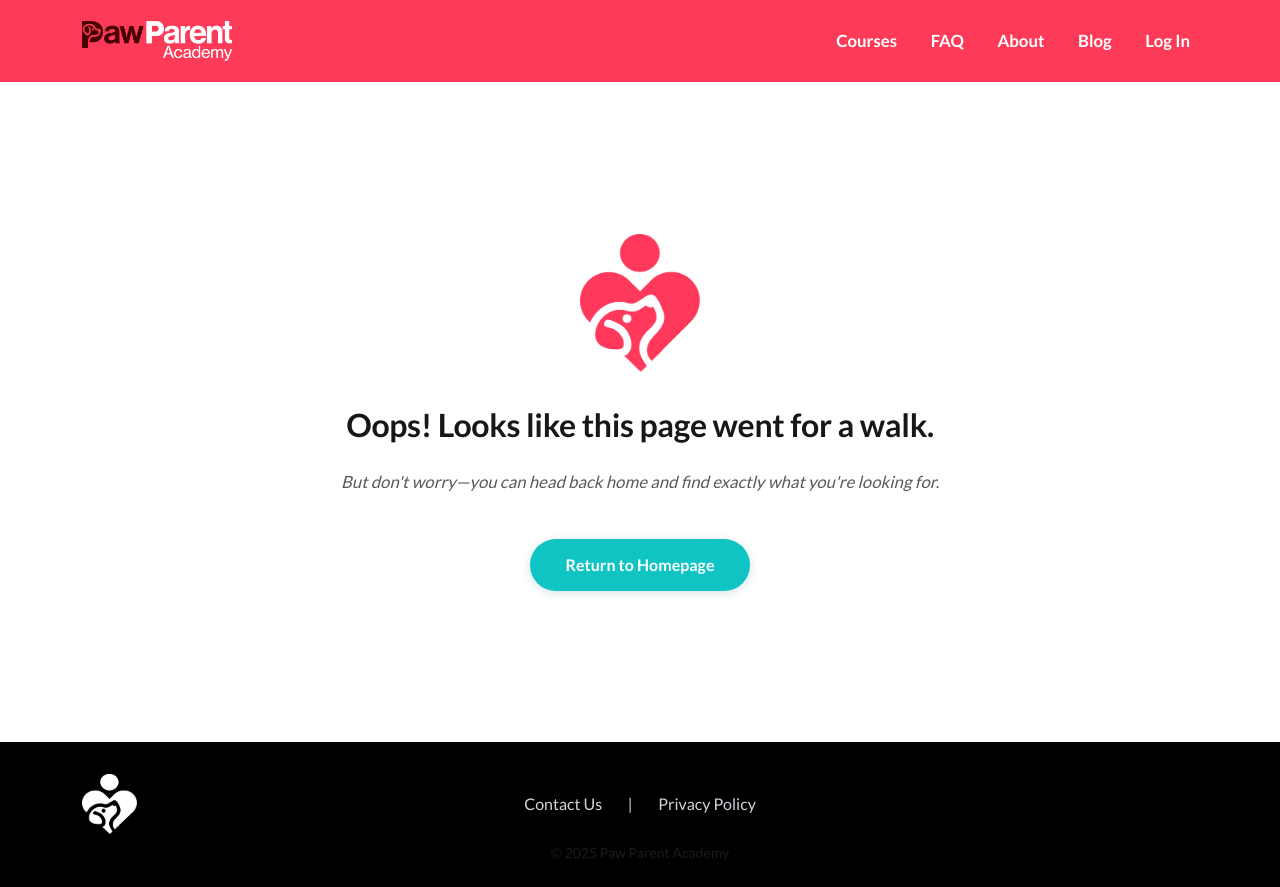
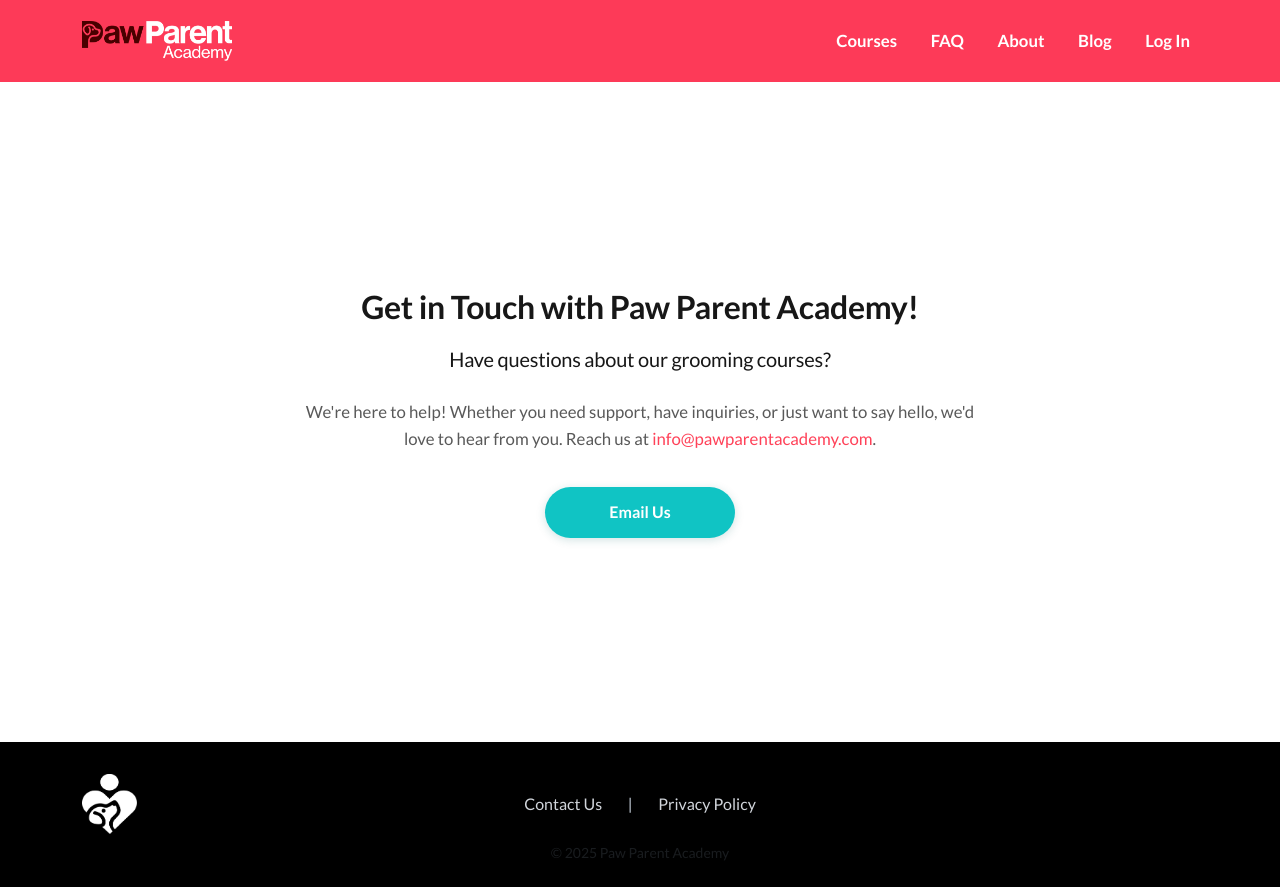
Before and after one commit to QCCareerSchool-Org/www.pawparentacademy.com, a Next.js app: page /contact in a window 1280 px wide. Before the commit this address had no page. Built offline with nearby package versions, Linux system fonts and the light colour scheme.

Commit message:
Add contact page

```diff
--- /dev/null
+++ b/src/app/(main)/contact/ContactPage.module.scss
@@ -0,0 +1,62 @@
+.contactSection {
+  padding: clamp(3.5rem, 6vw, 4.5rem) 0;
+  background: #ffffff;
+  min-height: calc(100vh - 140px);
+  display: flex;
+  align-items: center;
+}
+
+.centerWrap {
+  width: 100%;
+  display: flex;
+  justify-content: center;
+}
+
+.card {
+  max-width: 820px;
+  width: 100%;
+  margin: 0 auto;
+  text-align: center;
+  display: flex;
+  flex-direction: column;
+  align-items: center;
+  gap: 1.1rem;
+  padding: 0 2rem;
+}
+
+.card h3 {
+  margin-bottom: 0.25rem;
+}
+
+.card p {
+  font-size: 1.05rem;
+  max-width: 680px;
+}
+
+.card .btn-pill-primary {
+  margin-top: 0.75rem;
+}
+
+.ctaButton {
+  min-width: 190px;
+}
+
+@media (max-width: 575.98px) {
+  .contactSection {
+    padding: 3rem 0 3.5rem;
+    min-height: calc(100vh - 110px);
+  }
+
+  .card {
+    padding: 0 1rem;
+    max-width: 100%;
+  }
+
+  .card p {
+    max-width: 100%;
+  }
+
+  .ctaButton {
+    width: 100%;
+  }
+}
--- /dev/null
+++ b/src/app/(main)/contact/page.tsx
@@ -0,0 +1,38 @@
+import type { Metadata } from 'next';
+import styles from './ContactPage.module.scss';
+
+const emailAddress = 'info@pawparentacademy.com';
+const mailtoLink = `mailto:${emailAddress}`;
+
+export const metadata: Metadata = {
+  title: 'Contact Paw Parent Academy | Get in Touch',
+  description:
+    'Need help with our grooming courses? Reach Paw Parent Academy for support and quick answers via email.',
+  alternates: {
+    canonical: 'https://www.pawparentacademy.com/contact',
+  },
+};
+
+export default function ContactPage() {
+  return (
+    <section className={styles.contactSection}>
+      <div className={`container ${styles.centerWrap}`}>
+        <div className={styles.card}>
+          <h3>Get in Touch with Paw Parent Academy!</h3>
+          <h5>Have questions about our grooming courses?</h5>
+          <p>
+            We&apos;re here to help! Whether you need support, have inquiries, or just want to say hello, we&apos;d love to
+            hear from you. Reach us at{' '}
+            <a className="link-brand-pink" href={mailtoLink}>
+              {emailAddress}
+            </a>
+            .
+          </p>
+          <a className={`btn-pill-primary ${styles.ctaButton}`} href={mailtoLink}>
+            Email Us
+          </a>
+        </div>
+      </div>
+    </section>
+  );
+}
```
